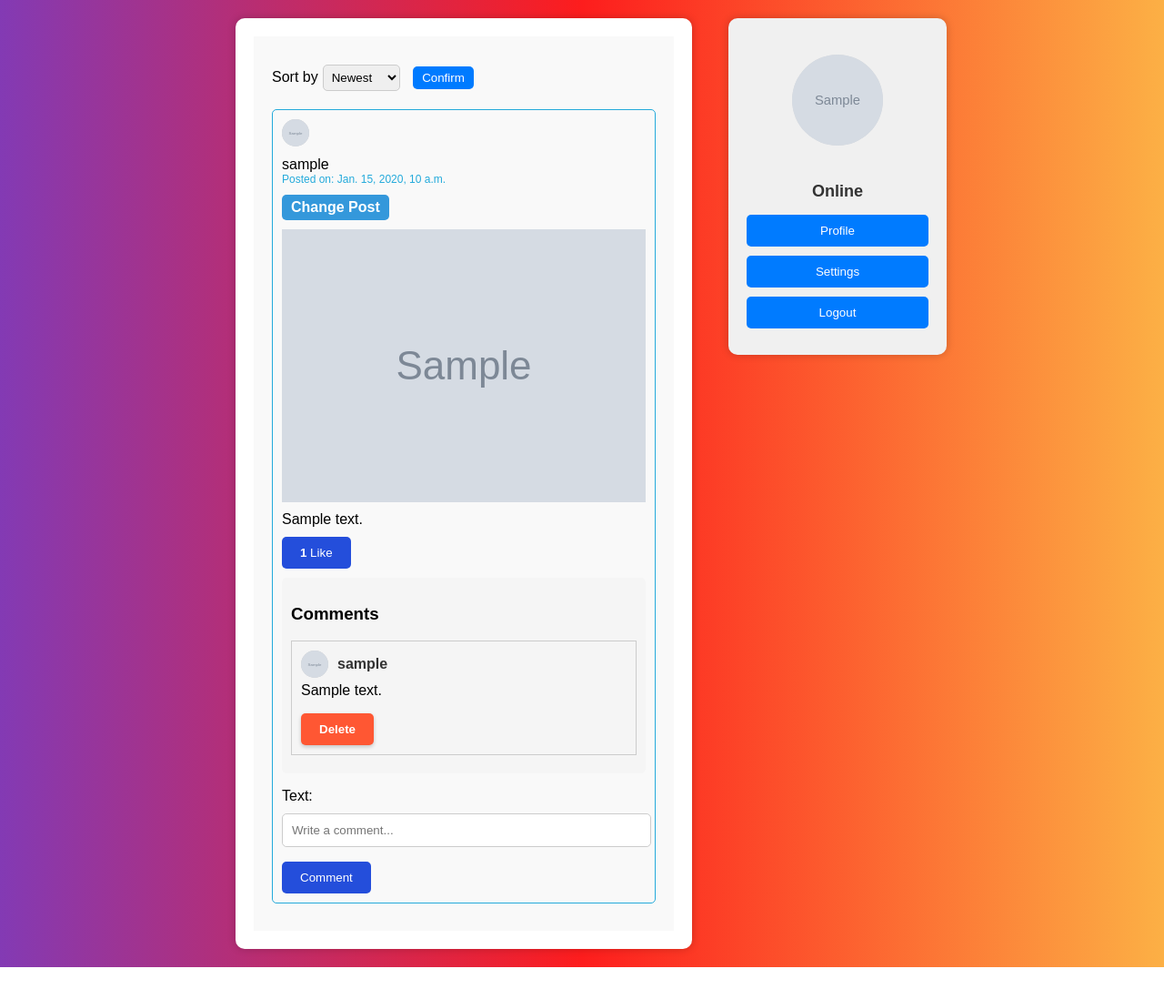
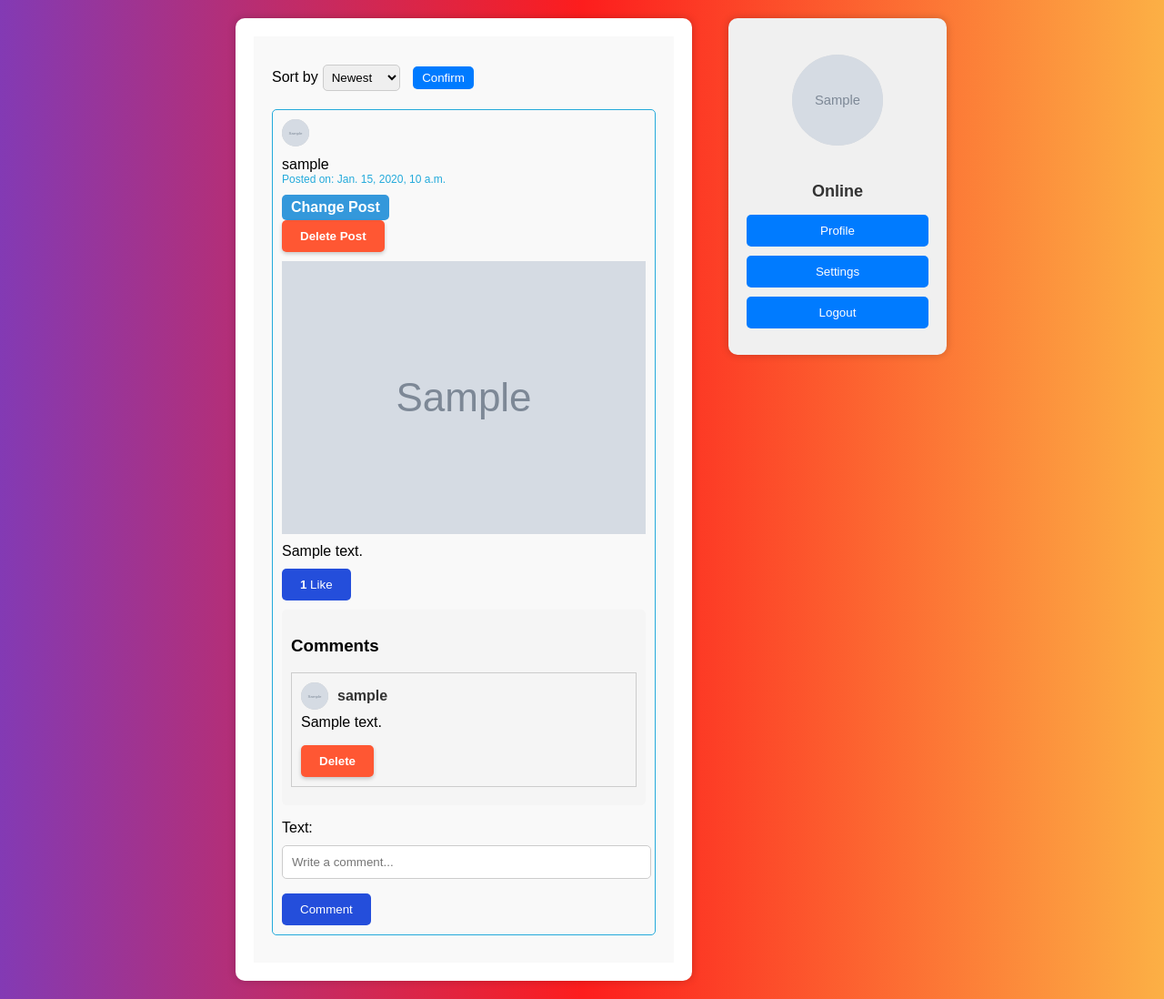
Before and after one commit to drakoRRR/Blog_Website, a Django app: page /post/1/ in a window 1280 px wide. Shown: the part 68-1166 px from the top of the page at 91% size. Before the commit the page ends 1131 px from the top, so only its background shows below. Run offline with Django 4.2, Linux system fonts and the light colour scheme; a user stored in the database is signed in; tables that the repository leaves empty hold one stand-in row (values such as "Sample post"); grey boxes marked "Sample" are stand-in pictures; parts of the project's set-up code (start-up, migrations or seed data) failed here and were passed over.

Commit message:
added logic of deleting post, need to set button styles

```diff
--- a/blog/templates/blog/feed_page.html
+++ b/blog/templates/blog/feed_page.html
@@ -35,6 +35,12 @@
                         <div class="post-info">Posted on: {{ post.posted }}</div>
                         {% if post.author == request.user %}
                             <a href="{% url 'blog:set_post' post.id %}" class="edit-post-link">Change Post</a>
+                                <form action="{% url 'blog:delete_post' %}" method="POST">
+                                    {% csrf_token %}
+                                    <input type="hidden" name="action" value="delete">
+                                    <input type="hidden" name="post_id" value="{{ post.id }}">
+                                    <button type="submit" class="delete-button">Delete Post</button>
+                                </form>
                         {% endif %}
                         <a href="{% url 'blog:post' post.id %}"><img src="{% if post.image %}{{ post.image.url }}{% else %}#{% endif %}" alt="Sample Image" class="post-image"></a>
                         <p class="post-text">{{ post.text_post }}</p>
--- a/blog/urls.py
+++ b/blog/urls.py
@@ -1,6 +1,6 @@
 from django.contrib.auth.decorators import login_required
 from django.urls import path
-from .views import FeedView, like_view, CreatePostView, ShowPostView, UpdatePostView, SearchView
+from .views import FeedView, like_view, CreatePostView, ShowPostView, UpdatePostView, SearchView, DeletePostView
 
 app_name = 'blog'
 
@@ -12,4 +12,5 @@ urlpatterns = [
     path('post/detail/<int:pk>', ShowPostView.as_view(), name='post'),
     path('post/change/<int:pk>', UpdatePostView.as_view(), name='set_post'),
     path('post/search/', SearchView.as_view(), name='search'),
+    path('post/delete/', DeletePostView.as_view(), name='delete_post')
 ]
--- a/blog/views.py
+++ b/blog/views.py
@@ -1,7 +1,7 @@
 from django.http import HttpResponseRedirect
-from django.shortcuts import render, get_object_or_404, redirect
+from django.shortcuts import get_object_or_404, redirect
 from django.urls import reverse_lazy
-from django.views.generic import TemplateView, ListView, CreateView, DetailView, UpdateView
+from django.views.generic import ListView, CreateView, DetailView, UpdateView, DeleteView
 
 from blog.forms import CreatePostForm, UpdatePostForm
 from blog.models import Post, Comment
@@ -34,6 +34,19 @@ class CreatePostView(CreateView):
             blog_post.author = request.user
             blog_post.save()
             return redirect('blog:feed')
+        return self.get(request, *args, **kwargs)
+
+
+class DeletePostView(DeleteView):
+    model = Post
+    success_url = reverse_lazy('blog:feed')
+
+    def post(self, request, *args, **kwargs):
+        if request.POST.get('action') == 'delete':
+            post = get_object_or_404(Post, pk=request.POST.get('post_id'))
+            if post.author == request.user:
+                post.delete()
+                return HttpResponseRedirect(request.META.get('HTTP_REFERER'))
         return self.get(request, *args, **kwargs)
 
 
```
